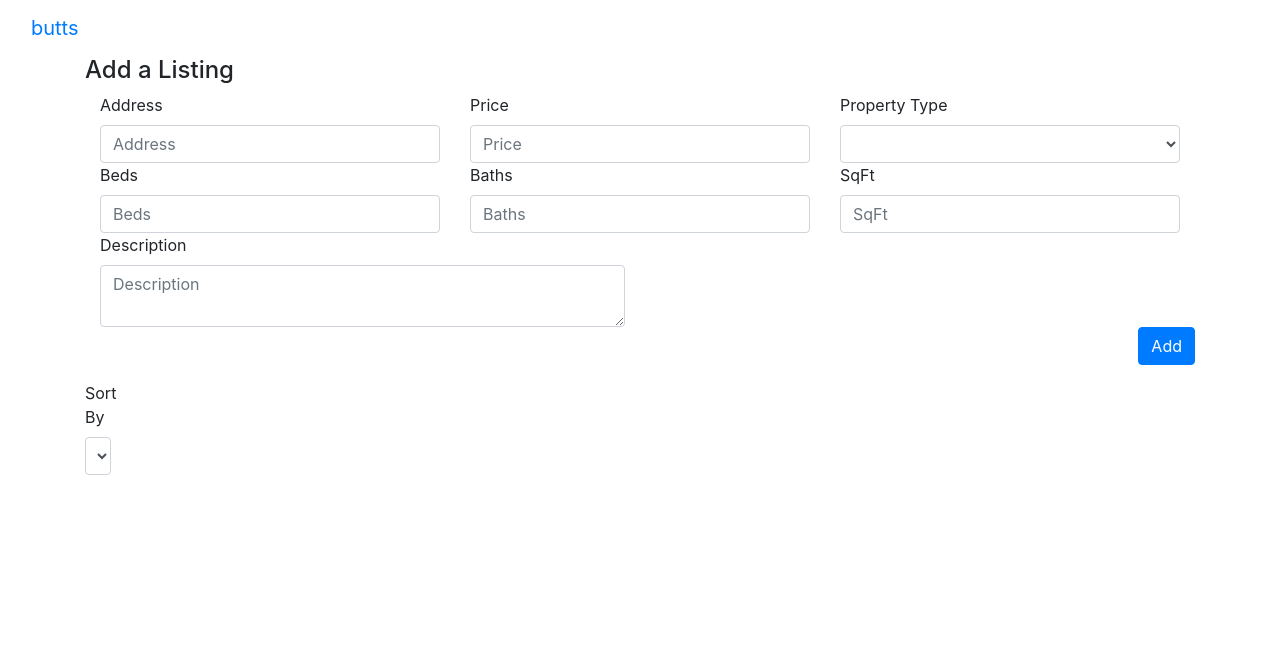
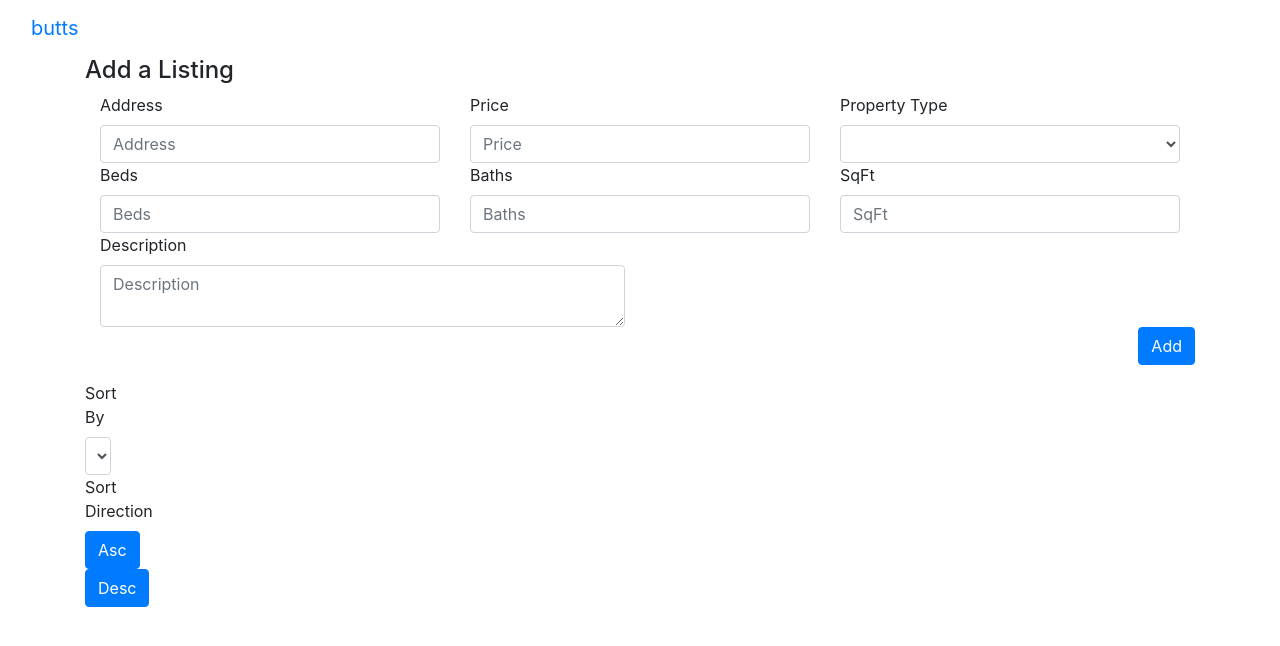
Before and after one commit to TheeSweeney/angular2, an Angular app in the folder newStart/ng2cribs/: page / in a window 1280 px wide. Shown: the top 646 px of the page. Built offline with nearby package versions, Linux system fonts and the light colour scheme; some icons are missing.

Commit message:
html for ascending/descending sorting;

```diff
--- a/newStart/ng2cribs/src/app/crib-listing/crib-listing.component.html
+++ b/newStart/ng2cribs/src/app/crib-listing/crib-listing.component.html
@@ -17,6 +17,24 @@
             </option>
           </select>
         </div>
+        <div class="col-sm-4">
+          <label for="sort-direction">Sort Direction</label>
+          <div>
+
+            <button class="btn btn-primary"
+            [ngClass]="{'btn-success': sortDirection == 'asc'}"
+            (click)="sortDirection = 'asc'">
+              Asc
+            </button>
+
+            <button class="btn btn-primary"
+            [ngClass]="{'btn-success': sortDirection == 'desc'}"
+            (click)="sortDirection = 'desc'">
+              Desc
+            </button>
+
+          </div>
+        </div>
       </div>
     </div>
   </div>
```
